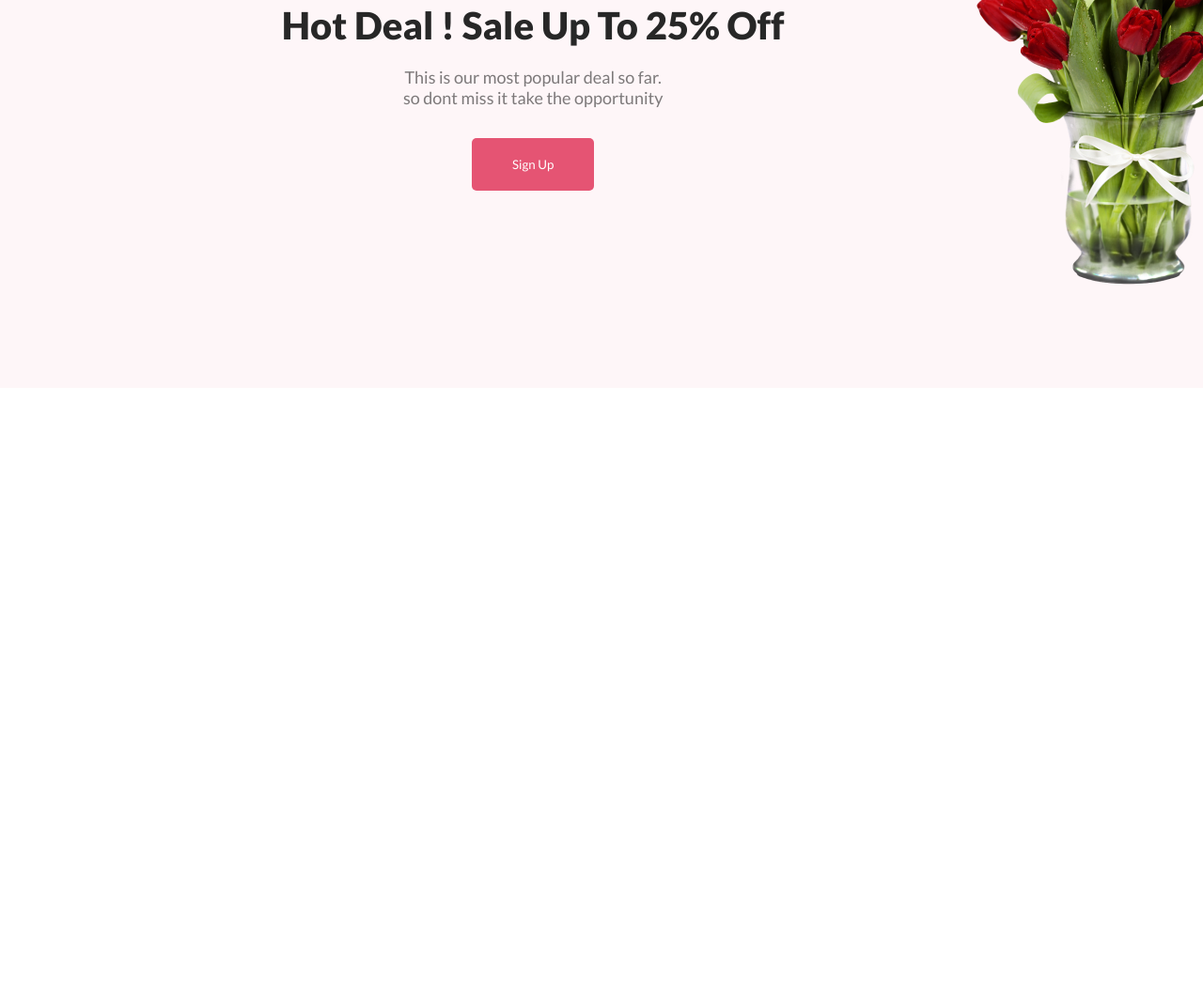
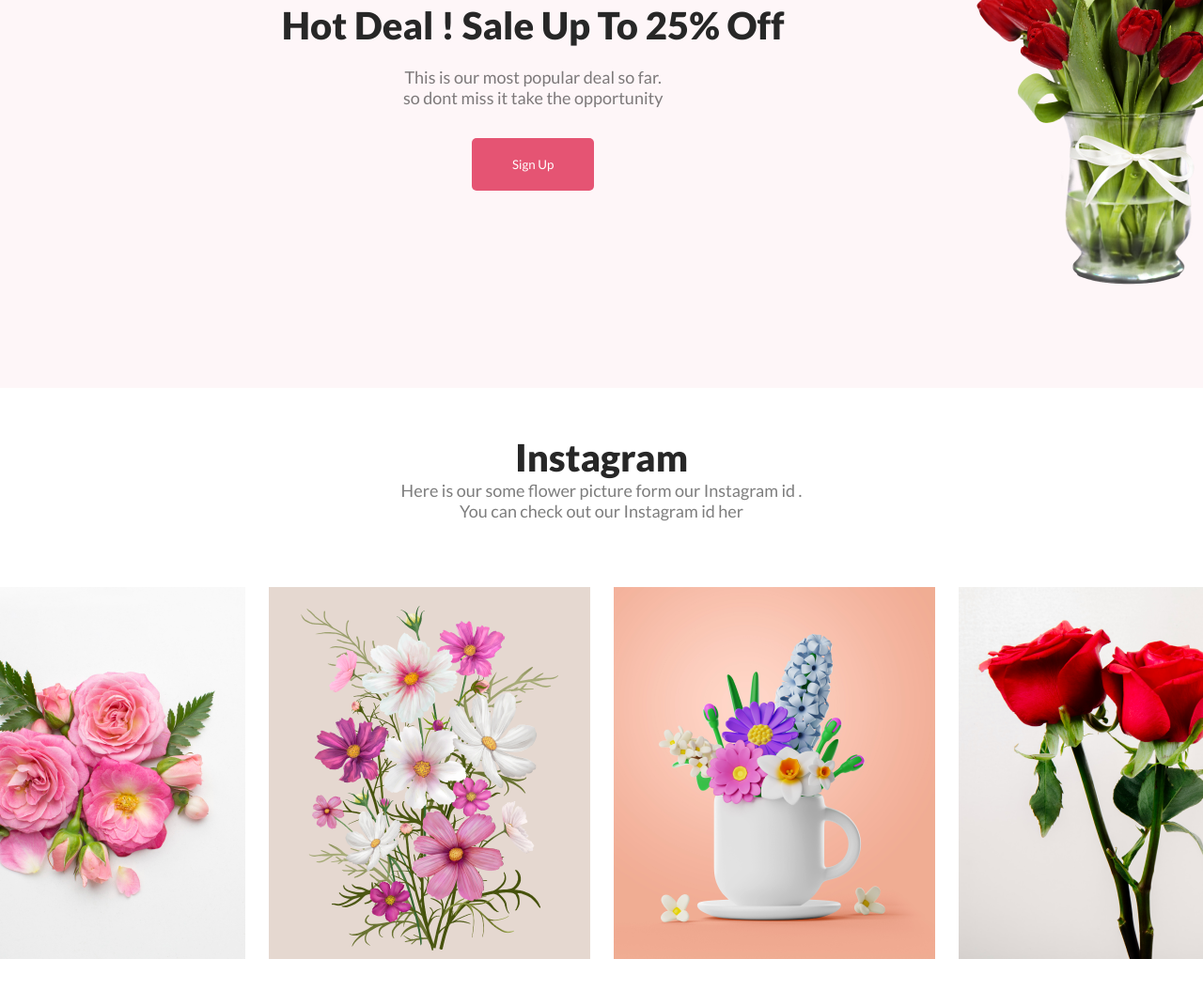
Before and after one commit to ashraful2430/first-assignment, a plain HTML site: page index.html/index.html in a window 1280 px wide. Shown: the part 1752-2806 px from the top of the page at 94% size. Before the commit the page ends 2165 px from the top, so only its background shows below. Drawn offline with Linux system fonts and the light colour scheme.

Commit message:
insta section done

```diff
--- a/index.html/index.html
+++ b/index.html/index.html
@@ -56,7 +56,6 @@
                 </div>
             </div>
           </section>
-
         <!-- feature sections ends here -->
         <!-- deal section starts here -->
         <section class="deal">
@@ -72,6 +71,30 @@
             </div>
         </section>
         <!-- deal section ends here -->
+        <!-- insta section starts here -->
+        <section>
+            <div class="insta">
+                <h4 class="feat-title">Instagram</h4>
+                <p class="feat-dis">Here is our some flower picture form our Instagram id . <br> You can check out our Instagram id her </p>
+            </div>
+
+            <div class="insta-pic-container">
+                <div class="insta-pic">
+                    <img  src="../Flower Asset/Flower 01.png" alt="">
+                </div>
+                <div class="insta-pic">
+                    <img src="../Flower Asset/Rectangle 4.png" alt="">
+                </div>
+                <div class="insta-pic">
+                    <img src="../Flower Asset/Rectangle 5.png" alt="">
+                </div>
+                <div class="insta-pic">
+                    <img src="../Flower Asset/Rectangle 6.png" alt="">
+                </div>
+              </div>
+
+        </section>
+
 
     </main>
     <footer>
--- a/index.html/styles.css
+++ b/index.html/styles.css
@@ -2,11 +2,13 @@
     margin: 0px;
     padding: 0px;
     font-family: 'Lato', sans-serif;
+
 }
 
 /* header styels starts here */
 .header-sec {
     background-color: #E554731A;
+
 }
 
 .header-container {
@@ -75,7 +77,6 @@
     background: rgba(167, 33, 98, 0.15);
     text-align: center;
     margin-top: 50px;
-
     padding-bottom: 0px;
 }
 
@@ -98,9 +99,10 @@
 
 /* feature sections ends here */
 /* deal styles starts here */
-.deal{
+.deal {
     background-color: #E554730D;
 }
+
 .deal-container {
     display: flex;
     justify-content: space-around;
@@ -130,6 +132,31 @@
     color: rgba(39, 39, 39, 0.60);
     font-size: 18px;
     font-weight: 400;
-     margin-top: 20px;
+    margin-top: 20px;
 }
+
 /* deal style ends here */
+.insta {
+    text-align: center;
+    margin-top: 50px;
+
+}
+
+.insta-pic-container {
+    display: flex;
+    justify-content: center;
+    margin-top: 40px;
+    gap: 25px;
+    border: none;
+    padding: 30px;
+    align-items: center;
+    margin-right: 240px;
+    margin-left: 240px;
+
+}
+
+.insta-pic {
+   max-width: 100%;
+   height: auto;
+
+}
```
